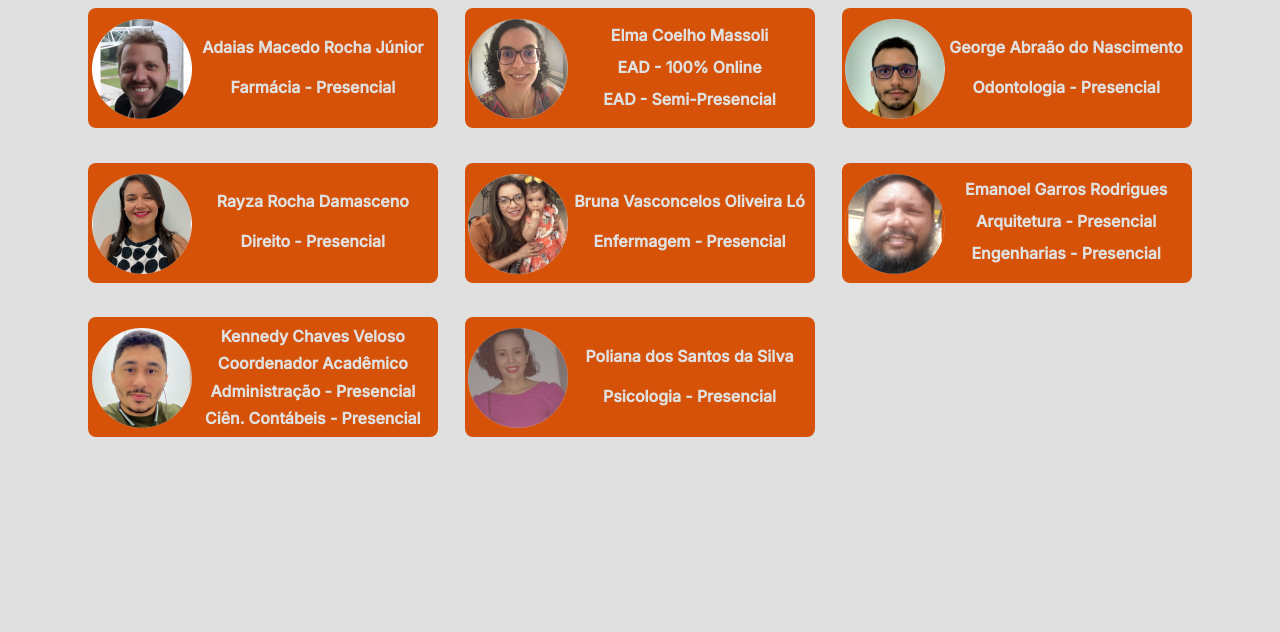
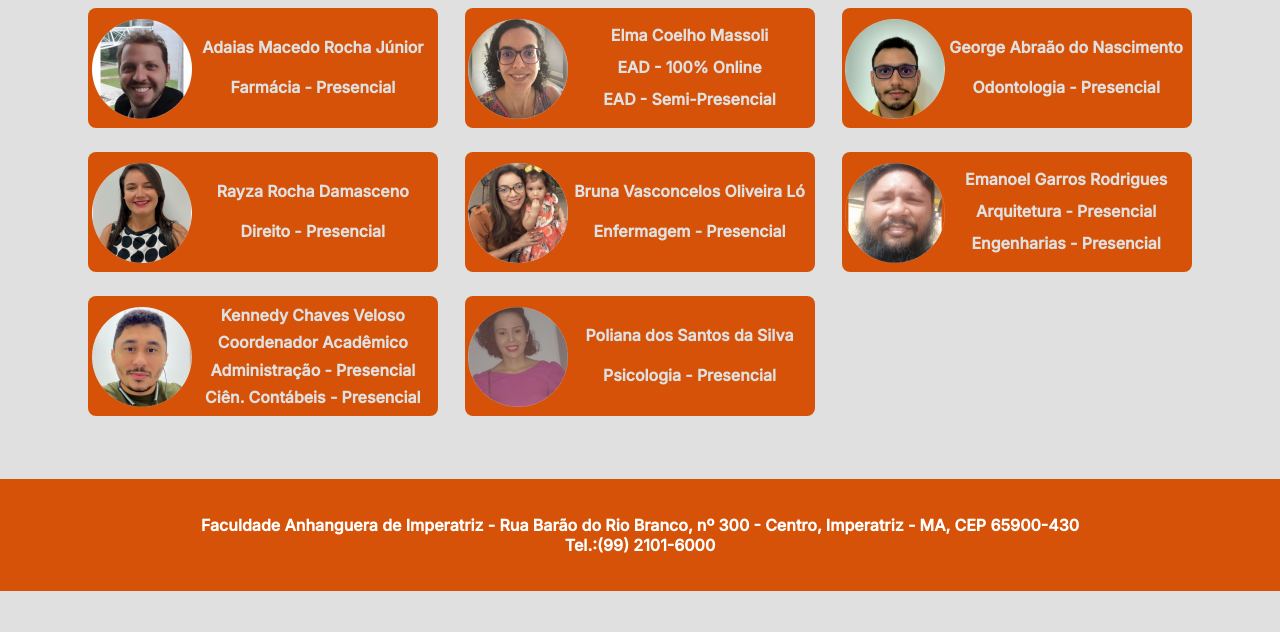
Before and after one commit to decklander/projeto-aluno, a plain HTML site: page index.html in a window 1280 px wide. Shown: the part 168-800 px from the top of the page. Drawn offline with Linux system fonts and the light colour scheme.

Commit message:
feito ajuste

```diff
--- a/index.html
+++ b/index.html
@@ -45,6 +45,7 @@
             </section>
 
             <!--Área Coordenadores-->
+    <div id="container">
         <main class="area-coordenadores">
             <ul class="frame1">
                 <li>
@@ -143,8 +144,11 @@
         </main>
         <footer>
             <h4>Faculdade Anhanguera de Imperatriz - Rua Barão do Rio Branco, nº 300 - Centro, Imperatriz - MA, CEP 65900-430</h4>
+
             <h4>Tel.:(99) 2101-6000</h4>
         </footer>
+    </div>
+
 </body>
 <script src="script.js"></script>
 </html>
--- a/style.css
+++ b/style.css
@@ -203,9 +203,20 @@ html {
 }
 
 /*Area coordenador CSS*/
-.area-coordenadores {
+
+#container {
+    width: 100%;
+    height: auto;
+    display: flex;
+    flex-direction: column;
+    align-items: center;
+    gap: 3.05rem;
     position: absolute;
     top: 11rem;
+}
+.area-coordenadores {
+    /*position: ;
+    top: 11rem;*/
     width: 100%;
     height: 56.7%;
 }
@@ -283,11 +294,14 @@ html {
     margin-top: -6.6rem;
 }
 footer {
-    border: 2px solid blue;
     background: #D55208;
-    position: absolute;
     width: 100%;
-    bottom: -44rem;
+    height: 7rem;
+    display: flex;
+    flex-direction: column;
+    align-items: center;
+    justify-content: center;
+
 }
 footer h4 {
     text-align: center;
```
